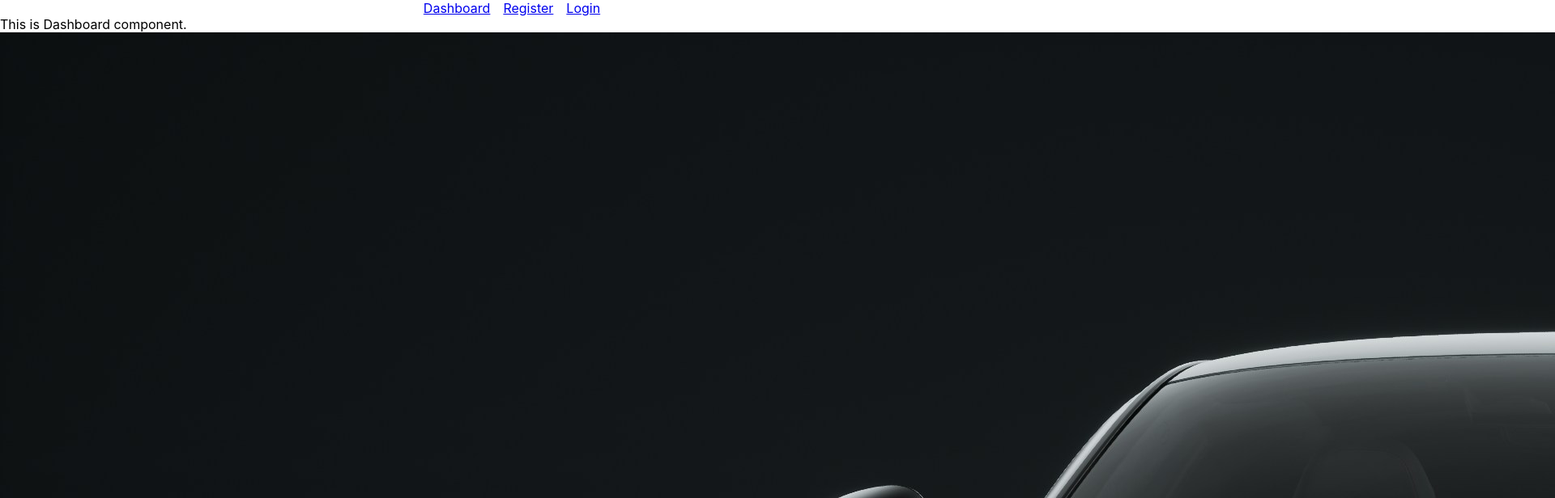
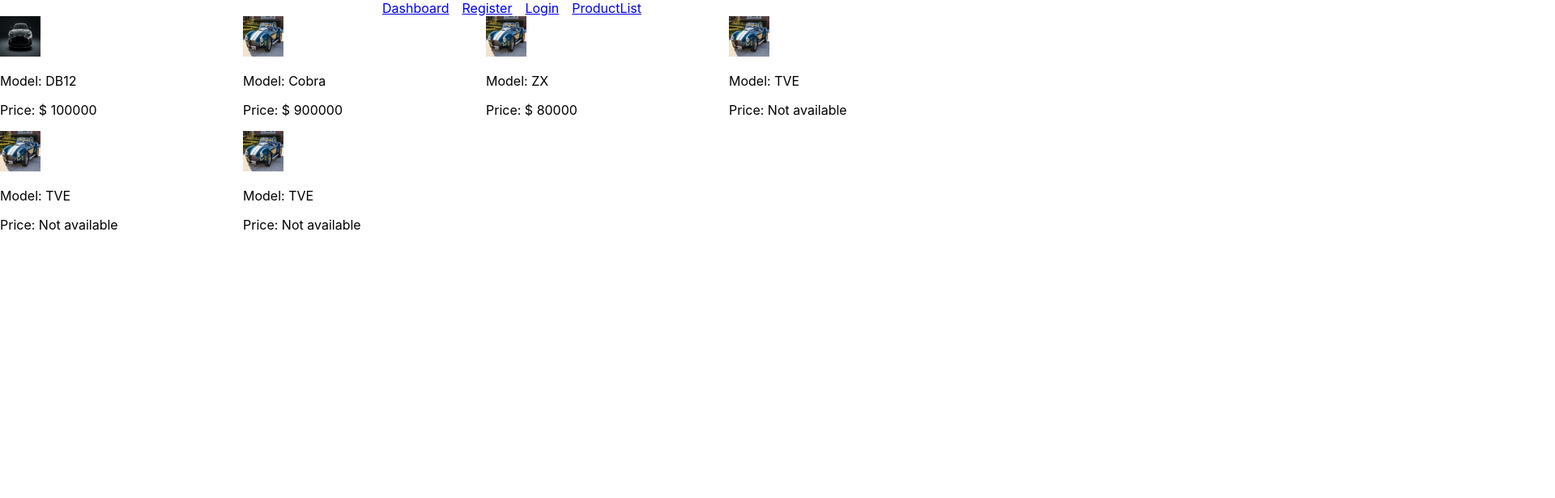
Before and after one commit to NageshGandikota549/kloudHuntBatch2, a React (Create React App) app in the folder product-management/: page / in a window 1280 px wide. Shown: the top 616 px of the page at 81% size, 1920 px wide, since content can reach past the window. Built offline with nearby package versions, Linux system fonts and the light colour scheme.

Commit message:
added useEffect

```diff
--- a/product-management/src/App.js
+++ b/product-management/src/App.js
@@ -4,6 +4,7 @@ import { Dashboard } from "./components/dashboard/Dashboard";
 import { Register } from "./components/register/Register";
 import { Navigation } from "./components/navigation/Navigation";
 import { Login } from "./components/login/Login";
+import { ProductList } from "./components/product-list/ProductList";
 
 function App() {
   return (
@@ -15,6 +16,7 @@ function App() {
           <Route path="/dashboard" Component={Dashboard} />
           <Route path="/register" Component={Register} />
           <Route path="/login" Component={Login} />
+          <Route path="/product-list" Component={ProductList} />
         </Routes>
       </BrowserRouter>
     </div>
--- a/product-management/src/components/dashboard/Dashboard.js
+++ b/product-management/src/components/dashboard/Dashboard.js
@@ -1,24 +1,45 @@
+import "./Dashboard.css";
 export const Dashboard = () => {
-  return <div>
-    This is Dashboard component.
-    <div  className="d-flex flex-row">
-      <div>
-      <img src="aston_martindb12.jpeg" alt=""/>
-      <p>Model: DB12</p>
-      <p>Price: $100,000</p>
+  const products = [
+    { image: "aston_martindb12.jpeg", model: "DB12", price: 100000 },
+    {
+      image: "1965-shelby-cobra-superformance.jpeg",
+      model: "Cobra",
+      price: 900000,
+    },
+    {
+      image: "1965-shelby-cobra-superformance.jpeg",
+      model: "ZX",
+      price: 80000,
+    },
+    {
+      image: "1965-shelby-cobra-superformance.jpeg",
+      model: "TVE",
+      price: 0,
+    },
+    {
+      image: "1965-shelby-cobra-superformance.jpeg",
+      model: "TVE",
+      price: 0,
+    },
+    {
+      image: "1965-shelby-cobra-superformance.jpeg",
+      model: "TVE",
+      price: 0,
+    },
+  ];
+
+  return (
+    <div>
+      <div className="product-container">
+        {products.map((x) => (
+          <div className="product">
+            <img height="50px" width="50px" src={x.image} alt="" />
+            <p>Model: {x.model}</p>
+            <p>Price: {x.price > 0 ? "$ " + x.price : "Not available"} </p>
+          </div>
+        ))}
       </div>
-      <div>
-        <img src="1965-shelby-cobra-superformance.jpeg" alt=""/>
-        <p>Model: Cobra</p>
-        <p>Price: $100,000</p>
-      </div>
-
-
     </div>
-  </div>;
-
+  );
 };
-//add a table
-//show list of products.
-// show a box with product image on it and below the box show product name and price
-//show two products
--- a/product-management/src/components/dashboard/dashboard.css
+++ b/product-management/src/components/dashboard/dashboard.css
@@ -0,0 +1,7 @@
+.product-container{
+    display: flex;
+    flex-wrap: wrap;
+}
+.product{
+    width: 300px;
+}
--- a/product-management/src/components/navigation/Navigation.js
+++ b/product-management/src/components/navigation/Navigation.js
@@ -14,6 +14,9 @@ export const Navigation = () => {
       <Link to={"/login"}>
         <div className="link">Login</div>
       </Link>
+      <Link to={"/product-list"}>
+        <div className="link">ProductList</div>
+      </Link>
     </div>
   );
 };
--- /dev/null
+++ b/product-management/src/components/product-list/ProductList.js
@@ -0,0 +1,39 @@
+import React, { useEffect, useState } from "react";
+
+export const ProductList = () => {
+  const [userName, setUserName] = useState("");
+
+  //Mounting
+  useEffect(() => {
+    // call an API to get data on page load
+  }, []); //empty dependency array
+
+  //Updating phase
+  useEffect(() => {
+    console.log("line 13", userName);
+  }, [userName]); // dependency array with state(s)
+
+  const handleResize = () => {
+    console.log(window.innerWidth);
+  };
+
+  //Unmounting phase
+  useEffect(() => {
+    window.addEventListener("resize", handleResize);
+    return () => {
+      //statements
+      window.removeEventListener("resize", handleResize);
+    };
+  }, []);
+
+  const handleUserNameChange = (event) => {
+    setUserName(event.target.value);
+  };
+
+  return (
+    <div>
+      <input onChange={handleUserNameChange} value={userName} type="text" />
+      {userName}
+    </div>
+  );
+};
```
Also changed, not shown: product-management/concepts/ReactHooks.txt.
